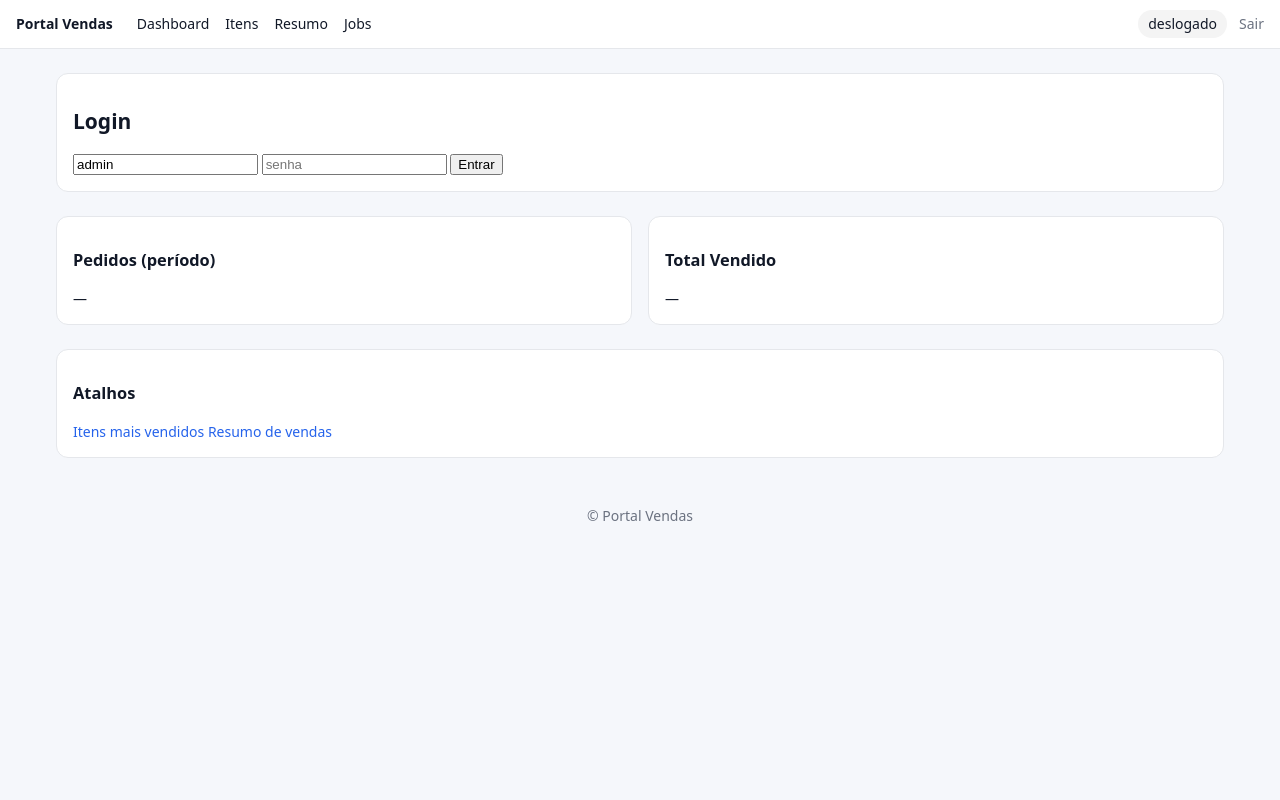
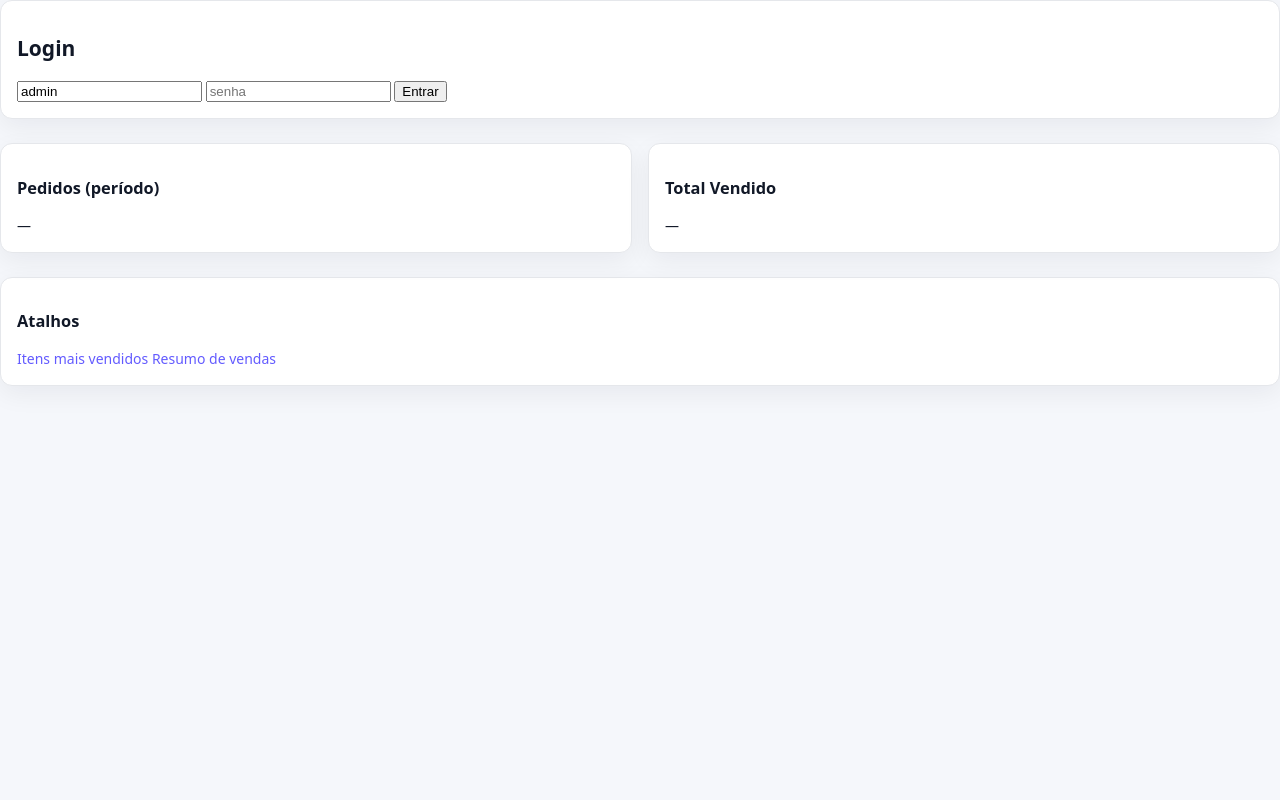
Before and after one commit to WendellKZ/portal_vendas_render_restor, a Django app: page /app/ in a window 1280 px wide. Run offline with Django 5.2, Linux system fonts and the light colour scheme.

Commit message:
fix(templates): usar {% static %} no theme.css + favicon

```diff
--- a/static/css/theme.css
+++ b/static/css/theme.css
@@ -1,160 +1,12 @@
-/* ========= Theme — Programa de Vendas ========= */
-
-/* ---- Tokens ---- */
-:root {
-  /* Base “calma” */
-  --bg: #F7F9FC;
-  --surface: #FFFFFF;
-  --text: #0F172A;
-  --muted: #475569;
-
-  /* CTA primário — laranja (contraste alto) */
-  --primary:   #FF6A00;
-  --primary-h: #E65F00;
-  --primary-a: #CC5400;
-
-  /* Apoios e estados */
-  --secondary:   #2563EB; /* calm/azul */
-  --secondary-h: #1D4ED8;
-  --success:     #10B981;
-  --danger:      #DC2626;
-
-  /* Forma e efeitos */
-  --radius: 14px;
-  --ring: #111111;
-  --shadow-sm: 0 1px 2px rgba(0,0,0,.06);
-  --shadow-md: 0 4px 12px rgba(0,0,0,.12);
-  --shadow-lg: 0 8px 24px rgba(0,0,0,.16);
-
-  /* Espaços utilitários */
-  --space-1: .25rem; --space-2: .5rem; --space-3: .75rem;
-  --space-4: 1rem;   --space-5: 1.25rem; --space-6: 1.5rem;
+:root{
+  --brand:#635bff;--brand-600:#5149d6;--bg:#f7f9fc;--card:#fff;--text:#0f172a;--muted:#64748b;--radius:16px;
 }
-
-/* ---- Base ---- */
-* { box-sizing: border-box }
-html, body { height: 100% }
-body {
-  background: var(--bg);
-  color: var(--text);
-  font-family: -apple-system, "Segoe UI", Roboto, "Helvetica Neue", Arial, "Noto Sans", "Liberation Sans", sans-serif;
-  line-height: 1.5;
-}
-a { color: var(--secondary); text-decoration: none }
-a:hover { color: var(--secondary-h); text-decoration: underline }
-
-/* ---- Cards / containers ---- */
-.x-card {
-  background: var(--surface);
-  border-radius: var(--radius);
-  box-shadow: var(--shadow-md);
-  padding: var(--space-5);
-}
-.x-card + .x-card { margin-top: var(--space-5); }
-
-/* ---- Botões (sem colidir com Bootstrap) ---- */
-.x-btn {
-  -webkit-tap-highlight-color: transparent;
-  display: inline-flex; align-items: center; justify-content: center;
-  gap: .5rem;
-  border-radius: var(--radius);
-  font-weight: 600;
-  line-height: 1.1;
-  padding: .75rem 1rem; /* md */
-  min-height: 44px;     /* acessibilidade */
-  border: 1px solid transparent;
-  cursor: pointer;
-  transition: transform .12s ease-out, box-shadow .12s ease-out, background .12s ease-out, color .12s ease-out, border-color .12s ease-out;
-  box-shadow: var(--shadow-sm);
-  user-select: none;
-}
-
-.x-btn:focus-visible {
-  outline: 2px solid var(--ring);
-  outline-offset: 2px;
-}
-
-.x-btn:disabled,
-.x-btn[disabled] {
-  opacity: .6; cursor: not-allowed;
-}
-
-/* Variantes */
-.x-btn--primary {
-  background: var(--primary);
-  color: #fff;
-  border-color: transparent;
-}
-.x-btn--primary:hover { background: var(--primary-h); transform: translateY(-1px); box-shadow: var(--shadow-md); }
-.x-btn--primary:active { background: var(--primary-a); transform: translateY(0); }
-
-.x-btn--outline {
-  background: transparent;
-  color: var(--secondary);
-  border-color: var(--secondary);
-}
-.x-btn--outline:hover {
-  background: var(--secondary-h);
-  border-color: var(--secondary-h);
-  color: #fff;
-}
-
-.x-btn--ghost {
-  background: transparent;
-  color: var(--secondary);
-  border-color: transparent;
-}
-.x-btn--ghost:hover { background: rgba(37, 99, 235, .08); }
-
-.x-btn--success {
-  background: var(--success);
-  color: #fff;
-}
-.x-btn--success:hover { filter: brightness(.92); }
-
-.x-btn--danger {
-  background: var(--danger);
-  color: #fff;
-}
-.x-btn--danger:hover { filter: brightness(.92); }
-
-/* Tamanhos */
-.x-btn--sm { padding: .5rem .75rem; min-height: 36px; font-size: .95rem; }
-.x-btn--md { padding: .75rem 1rem; min-height: 44px; font-size: 1rem; }
-.x-btn--lg { padding: 1rem 1.25rem; min-height: 48px; font-size: 1.05rem; }
-
-/* Ícones opcionais dentro do botão */
-.x-btn > .x-icon { width: 1.1em; height: 1.1em; display: inline-block; }
-
-/* Spinner ao processar (ARIA) */
-.x-btn[aria-busy="true"] {
-  position: relative; pointer-events: none;
-}
-.x-btn[aria-busy="true"]::after {
-  content: ""; width: 1em; height: 1em;
-  border: 2px solid rgba(255,255,255,.6);
-  border-top-color: rgba(255,255,255,1);
-  border-radius: 50%;
-  animation: x-spin .8s linear infinite;
-  margin-left: .25rem;
-}
-@keyframes x-spin { to { transform: rotate(360deg) } }
-
-/* ---- Inputs para bem-estar visual ---- */
-.x-input, .x-select, .x-textarea {
-  width: 100%;
-  background: var(--surface);
-  border: 1px solid #e5e7eb;
-  border-radius: var(--radius);
-  padding: .65rem .75rem;
-  box-shadow: var(--shadow-sm);
-}
-.x-input:focus, .x-select:focus, .x-textarea:focus {
-  border-color: var(--secondary);
-  outline: 2px solid var(--secondary);
-  outline-offset: 0;
-}
-
-/* Utilitários */
-.x-toolbar { display:flex; gap: .5rem; flex-wrap: wrap }
-.visually-hidden { position: absolute !important; height: 1px; width: 1px; overflow: hidden; clip: rect(1px, 1px, 1px, 1px); white-space: nowrap; }
+html,body{height:100%}
+body{background:var(--bg);color:var(--text);font:14px/1.45 system-ui,-apple-system,Segoe UI,Roboto,Helvetica,Arial,sans-serif;
+  -webkit-font-smoothing:antialiased;-moz-osx-font-smoothing:grayscale}
+a{color:var(--brand);text-decoration:none}a:hover{text-decoration:underline}
+.btn{display:inline-flex;align-items:center;gap:.5rem;background:var(--brand);color:#fff;border:0;border-radius:9999px;
+  padding:.6rem 1rem;font-weight:600;cursor:pointer}.btn:active{transform:translateY(1px)}
+.card{background:var(--card);border-radius:var(--radius);box-shadow:0 8px 26px rgba(15,23,42,.06);padding:1.25rem}
+.nav{display:flex;gap:1rem;align-items:center;padding:1rem}.nav a{padding:.35rem .75rem;border-radius:9999px}
+.nav a.active{background:rgba(99,91,255,.12)}.footer{color:var(--muted);text-align:center;padding:2rem}
--- a/templates/base.html
+++ b/templates/base.html
@@ -1,39 +1,16 @@
 {% load static %}
 <!doctype html>
 <html lang="pt-br" data-theme="light">
-  {% load static %}
-<link rel="stylesheet" href="{% static 'css/theme.css' %}">
-
-
 <head>
-  <meta charset="utf-8" />
-  <meta name="viewport" content="width=device-width, initial-scale=1" />
+  <meta charset="utf-8">
+  <meta name="viewport" content="width=device-width, initial-scale=1">
   <title>Portal Vendas</title>
+  <link rel="icon" href="{% static 'favicon.png' %}">
+  <link rel="stylesheet" href="{% static 'css/theme.css' %}">
   <link rel="stylesheet" href="{% static 'portal/app.css' %}">
-  <!-- Chart.js para os gráficos -->
   <script src="https://cdn.jsdelivr.net/npm/chart.js"></script>
 </head>
 <body data-page="{% block page %}{% endblock %}">
-  <nav class="topbar">
-    <div class="brand">Portal Vendas</div>
-    <ul class="menu">
-      <li><a href="/app/">Dashboard</a></li>
-      <li><a href="/app/itens/">Itens</a></li>
-      <li><a href="/app/resumo/">Resumo</a></li>
-      <li><a href="/app/jobs/">Jobs</a></li>  <!-- novo -->
-    </ul>
-    <div class="session">
-      <span id="badgeAuth" class="badge">deslogado</span>
-      <a href="/app/sair/" class="logout">Sair</a>
-    </div>
-  </nav>
-
-  <main class="container">
-    {% block content %}{% endblock %}
-  </main>
-
-  <footer class="footer">© Portal Vendas</footer>
-
-  <script src="{% static 'portal/app.js' %}"></script>
+  {% block content %}{% endblock %}
 </body>
 </html>
```
Also changed, not shown: static/favicon.png (added).
